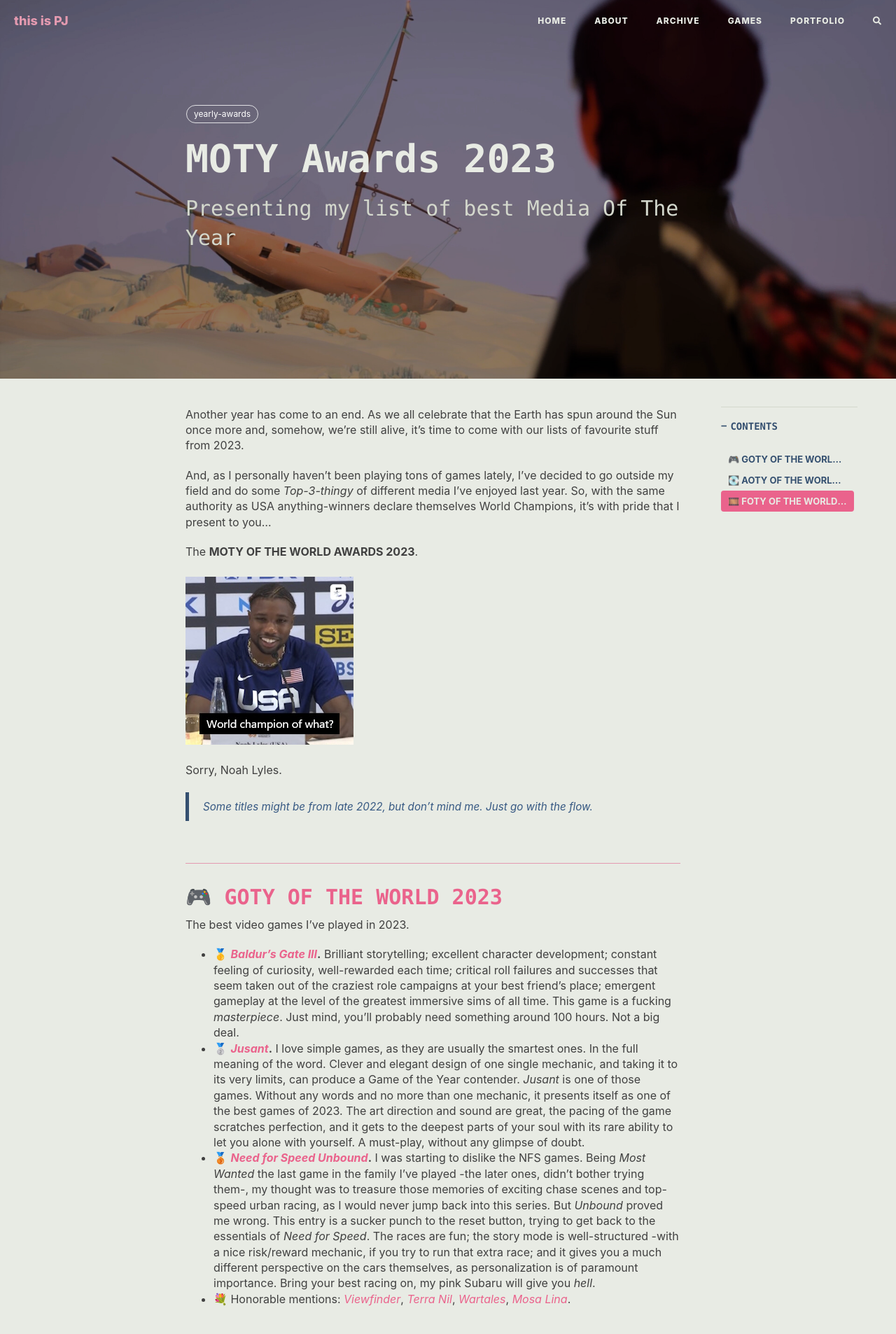
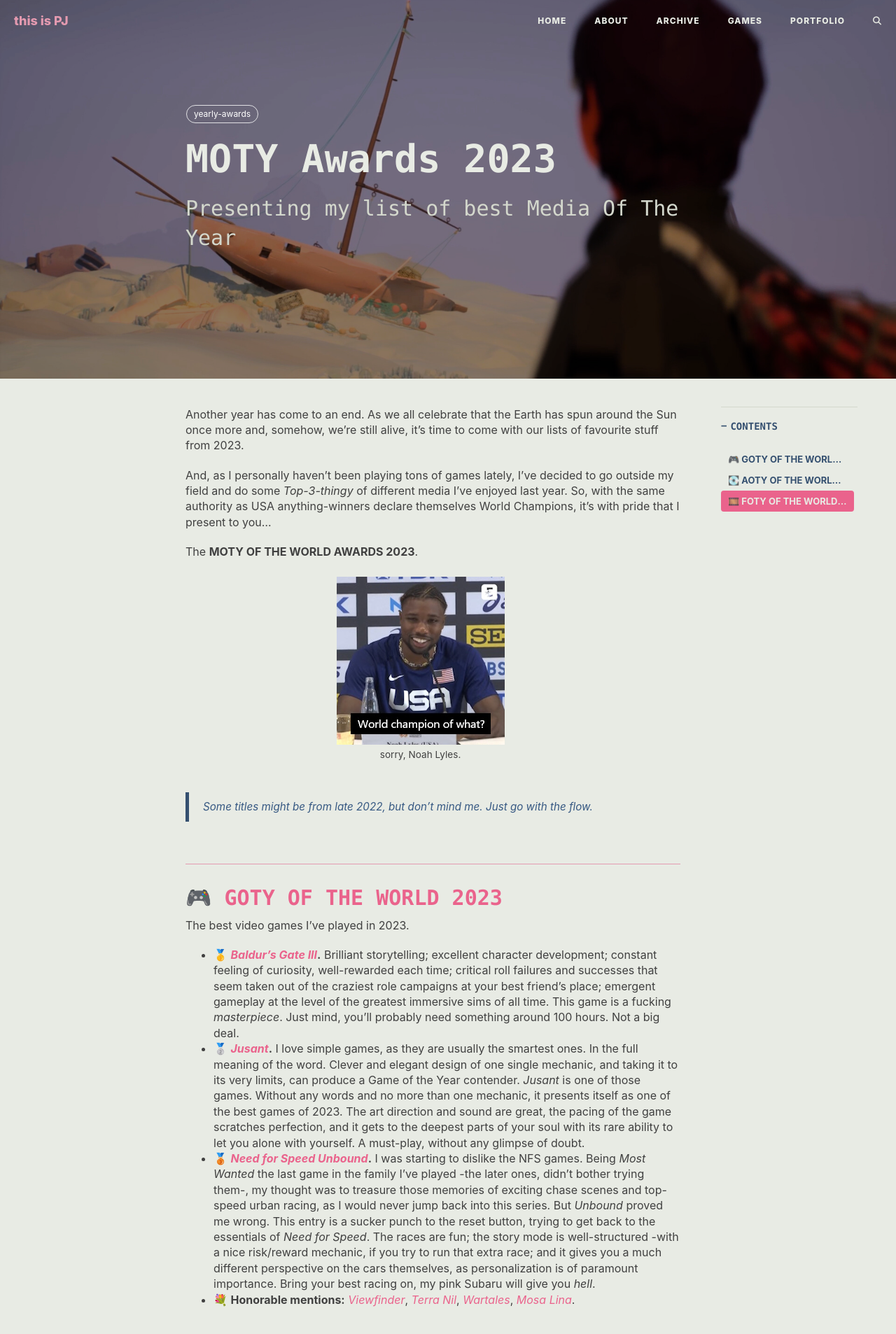
Before and after one commit to pacojq/pacojq.github.io, a Jekyll site: the page built from _posts/2024-01-12-moty-2023.md, in a window 1280 px wide. Shown: the top 1906 px of the page at 70% size. Built offline with Jekyll 4.4.1, drawn with Linux system fonts in a browser that asks for light colours; comment, search, counter and statistics services are not loaded; some of the changed text lies outside the part shown.

```diff
--- a/_config.yml
+++ b/_config.yml
@@ -33,12 +33,10 @@ collections:
 future: true
 
 # SNS settings
-github_username: pacojq
-twitter_username: _thisIsPJ
-linkedin_username:  paco-juan-6589ba14b
-mastodon_username: https://mastodon.gamedev.place/@thapj
-
 social_links:
+  - label: "Bluesky"
+    icon: "fab fa-fw fa-bluesky"
+    url: "https://bsky.app/profile/pacoj.bsky.social"
   - label: "Twitter"
     icon: "fab fa-fw fa-twitter-square"
     url: "https://twitter.com/_thisIsPJ"
--- a/_includes/head.html
+++ b/_includes/head.html
@@ -44,7 +44,7 @@
 
     <!-- Custom CSS -->
     <link rel="stylesheet" href="{{ ' /css/hux-blog.css' | prepend: site.baseurl }}">
-    <link href="https://cdnjs.cloudflare.com/ajax/libs/font-awesome/5.15.4/css/all.min.css" rel="stylesheet"
+    <link href="https://cdnjs.cloudflare.com/ajax/libs/font-awesome/6.5.2/css/all.min.css" rel="stylesheet"
         type="text/css">
     <!-- <script src="https://kit.fontawesome.com/4eee35f757.js"></script> -->
 
--- a/_includes/post-image.html
+++ b/_includes/post-image.html
@@ -1,9 +1,14 @@
 
 {% assign _src = include.src %}
+{% assign _alt = include.alt %}
 {% assign _description = include.description %}
 <div class="post-container" style="height:auto;">
   <!--<div class="visible-md visible-lg">-->
+    {% if _alt %}
+    <img src="{{ _src }}" alt="{{ _alt }}"/>
+    {% else %}
     <img src="{{ _src }}"/>
+    {% endif %}
     {% if _description %}
     <small class="img-hint">{{ _description }}</small>
     {% endif %}
--- a/_includes/sns-links.html
+++ b/_includes/sns-links.html
@@ -18,44 +18,16 @@
     </a>
   </li>
   {% endif %}
-  {% if site.twitter_username %}
+
+  {% for social_link in site.social_links %}
   <li>
-    <a href="https://twitter.com/{{ site.twitter_username }}">
+    <a target="_blank" href="{{ social_link.url }}">
       <span class="fa-stack fa-lg">
         <i class="fa fa-circle fa-stack-2x"></i>
-        <i class="fab fa-fw fa-twitter fa-stack-1x fa-inverse"></i>
+        <i class="{{ social_link.icon }} fa-stack-1x fa-inverse"></i>
       </span>
     </a>
   </li>
-  {% endif %}
-  {% if site.github_username %}
-  <li>
-    <a target="_blank" href="https://github.com/{{ site.github_username }}">
-      <span class="fa-stack fa-lg">
-        <i class="fa fa-circle fa-stack-2x"></i>
-        <i class="fab fa-fw fa-github fa-stack-1x fa-inverse"></i>
-      </span>
-    </a>
-  </li>
-  {% endif %}
-  {% if site.linkedin_username %}
-  <li>
-    <a target="_blank" href="https://www.linkedin.com/in/{{ site.linkedin_username }}">
-      <span class="fa-stack fa-lg">
-        <i class="fa fa-circle fa-stack-2x"></i>
-        <i class="fab fa-fw fa-linkedin fa-stack-1x fa-inverse"></i>
-      </span>
-    </a>
-  </li>
-  {% endif %}
-  {% if site.mastodon_username %}
-  <li>
-    <a target="_blank" href="{{ site.mastodon_username }}">
-      <span class="fa-stack fa-lg">
-        <i class="fa fa-circle fa-stack-2x"></i>
-        <i class="fab fa-fw fa-mastodon fa-stack-1x fa-inverse"></i>
-      </span>
-    </a>
-  </li>
-  {% endif %}
+  {% endfor %}
+
 </ul>
--- a/_posts/2024-01-12-moty-2023.md
+++ b/_posts/2024-01-12-moty-2023.md
@@ -5,7 +5,7 @@ subtitle: "Presenting my list of best Media Of The Year"
 permalink: /yearly-awards/2023
 post_type: "post"
 
-header-img: "img/posts/2024-01-12-moty-2023/jusant.jpg"
+header-img: "img/posts/yearly-awards/2023/jusant.jpg"
 header-mask: 0.45
 
 categories:
@@ -20,10 +20,7 @@ And, as I personally haven't been playing tons of games lately, I've decided to
 
 The **MOTY OF THE WORLD AWARDS 2023**.
 
-<figure style="width: 240px" class="align-center">
-  <a><img src="/img/posts/2024-01-12-moty-2023/noah-lyles.jpg" alt="USA athlete Noah Lyles, complaining of USA National Champions claiming to be World Champions too."></a>
-  <figcaption>Sorry, Noah Lyles.</figcaption>
-</figure>
+{% include post-image.html src="/img/posts/yearly-awards/2023/noah-lyles.jpg" alt="USA athlete Noah Lyles, complaining of USA National Champions claiming to be World Champions too." description="sorry, Noah Lyles." %}
 
 > Some titles might be from late 2022, but don't mind me. Just go with the flow.
 
@@ -35,7 +32,9 @@ The best video games I've played in 2023.
 - 🥇 **[_Baldur's Gate III_](https://store.steampowered.com/app/1086940/Baldurs_Gate_3/).** Brilliant storytelling; excellent character development; constant feeling of curiosity, well-rewarded each time; critical roll failures and successes that seem taken out of the craziest role campaigns at your best friend's place; emergent gameplay at the level of the greatest immersive sims of all time. This game is a fucking _masterpiece_. Just mind, you'll probably need something around 100 hours. Not a big deal.
 - 🥈 **[_Jusant_](https://store.steampowered.com/app/1977170/Jusant/).** I love simple games, as they are usually the smartest ones. In the full meaning of the word. Clever and elegant design of one single mechanic, and taking it to its very limits, can produce a Game of the Year contender. _Jusant_ is one of those games. Without any words and no more than one mechanic, it presents itself as one of the best games of 2023. The art direction and sound are great, the pacing of the game scratches perfection, and it gets to the deepest parts of your soul with its rare ability to let you alone with yourself. A must-play, without any glimpse of doubt.
 - 🥉 **[_Need for Speed Unbound_](https://store.steampowered.com/app/1846380/Need_for_Speed_Unbound/).** I was starting to dislike the NFS games. Being _Most Wanted_ the last game in the family I've played -the later ones, didn't bother trying them-, my thought was to treasure those memories of exciting chase scenes and top-speed urban racing, as I would never jump back into this series. But _Unbound_ proved me wrong. This entry is a sucker punch to the reset button, trying to get back to the essentials of _Need for Speed_. The races are fun; the story mode is well-structured -with a nice risk/reward mechanic, if you try to run that extra race; and it gives you a much different perspective on the cars themselves, as personalization is of paramount importance. Bring your best racing on, my pink Subaru will give you _hell_.
-- 💐 Honorable mentions: [_Viewfinder_](https://store.steampowered.com/app/1382070/Viewfinder/), [_Terra Nil_](https://store.steampowered.com/app/1593030/Terra_Nil/), [_Wartales_](https://store.steampowered.com/app/1527950/Wartales/), [_Mosa Lina_](https://store.steampowered.com/app/2477090/Mosa_Lina/).
+- 💐 **Honorable mentions:** [_Viewfinder_](https://store.steampowered.com/app/1382070/Viewfinder/), [_Terra Nil_](https://store.steampowered.com/app/1593030/Terra_Nil/), [_Wartales_](https://store.steampowered.com/app/1527950/Wartales/), [_Mosa Lina_](https://store.steampowered.com/app/2477090/Mosa_Lina/).
+
+{% include post-image.html src="/img/posts/yearly-awards/2023/nfs.jpg" description="me, with my pink Subaru, enjoying my time in <i>Need for Speed Unbound</i>." %}
 
 
 ## 💽 AOTY OF THE WORLD 2023
@@ -45,7 +44,7 @@ The best music albums I've listened to in 2023.
 - 🥇 **Lil Yatchy - [_Let's Start Here_](https://open.spotify.com/album/6Per97deaWqrJlKQNX8RGK).** Well. Where the hell did this come from? When _Let's Start Here_ dropped, I was bored as hell, waiting for a delayed flight at the Brussels airport. One of my best buddies messaged me: "Lil Yatchy has released an album. And whatever you expect, it's not". Oh boy, if that's right. Lil Yatchy has presented something completely different from any music he's done before, and with a more than impressive level of quality. It's an album that needs to be listened from start to end, and has no skips at all: after you press play on this psychedelic rock/soul mix, trust me, you will not be able to hit the stop button. Favourite song: _sAy sOMETHINg_.
 - 🥈 **Post Malone - [_AUSTIN_](https://open.spotify.com/album/6r1lh7fHMB499vGKtIyJLy).** _Hollywood's Bleeding_ changed the way I enjoy music, and _Twelve Carat Toothache_ profoundly disappointed me. Fortunately, Posty has jumped back to the top-class-banger level with his latest release. The album is the one with most variety, and has Post Malone singing _a lot_. Personal lyrics that make you feel he's just having a chat with you: reflecting, complaining, celebrating, or simply _talking_ about whatever happened today. Incredible work with an indie feel coming from a gosh-darn rockstar. Favourite song: _Enough is Enough_.
 - 🥉 **Caroline Polachek - [_Desire, I Want to Turn Into You_](https://open.spotify.com/album/22PkV1Le9P3X4RY4xtmK0q).** I discovered this album with a video of a YouTube channel I love, called [_turning the tables_](https://www.youtube.com/@turningthetables). Right after listening to the first song, I knew it was gonna hit hard. From head to tails, every single title in the album has exceptional production quality. Caroline effortlessly -or at least that's what she makes it look like-, brings it home in every song with his vocals, and the whole work embraces you in an almost _tangible_ way, with its unique aesthetic and atmosphere. Easily the album with most personality I've listened to in the whole year. Favourite song: _Sunset_.
-- 💐 **Honorable mentions:** Cruz Cafuné - [_Me Muevo con Dios_](https://open.spotify.com/album/7yvmtCjHcBe9DqIVl7AwQT). Al·lèrgiques al pol·len - [_Cants, crits, baralles_](https://open.spotify.com/album/3mvSeMnrhY4IOpP5aUi8G6). Aminé & KAYTRANDA - [_KAYTRAMINÉ_](https://open.spotify.com/album/1plAqF2W8hwAhcpBAfGNsW).
+- 💐 **Honorable mentions:** Cruz Cafuné - [_Me Muevo con Dios_](https://open.spotify.com/album/7yvmtCjHcBe9DqIVl7AwQT), Al·lèrgiques al pol·len - [_Cants, crits, baralles_](https://open.spotify.com/album/3mvSeMnrhY4IOpP5aUi8G6), Aminé & KAYTRANDA - [_KAYTRAMINÉ_](https://open.spotify.com/album/1plAqF2W8hwAhcpBAfGNsW).
 
 
 ## 🎞️ FOTY OF THE WORLD 2023
@@ -55,4 +54,6 @@ The best films and series I've watched in 2023.
 - 🥇 **[_The Bear_](https://www.justwatch.com/us/tv-show/the-bear) (season 2).** A brilliant show written around one of my favourite topics: _pressure_. Self-imposed; coming from the outside; shared among colleagues. Pressure is able to take you and squeeze every last drop of the greatest creative quality you ever imagined your body might hide. But it can also fucking destroy your life. So watch this masterpiece and see how people use pressure to cook omelettes and stuff.
 - 🥈 **[_Asteroid City_](https://www.justwatch.com/us/movie/asteroid-city).** There exist few things better than Wes Anderson being _extra_ self-aware, and _Asteroid City_ is a product of that. In this film, as always, he's counting with an outstanding cast, who visibly enjoy playing every second of their roles. The visual language and pace is an improvement from _The French Dispatch_. The dialogues are great and some of the silly jokes made me laugh so hard you could hear me from outside the cinema -to the guy that was seating in front of me: I'm sorry. Sort of.
 - 🥉 **[_The Last of Us_](https://www.justwatch.com/us/tv-show/the-last-of-us).** I mean, what can I say? I love these characters. I love _The Last of Us_. It's one of the main reasons why I make video games, so this show needed to be on the list. Besides that, kudos to the whole team in this series, as they've flawlessly adapted the game to a brand-new format. They have changed things with great care and respect, and they deserve all the good stuff that might come out of this tremendous job.
-- 💐 **Honorable mentions:** [_The Menu_](https://www.justwatch.com/us/movie/the-menu-2022). [_Invincible_](https://www.justwatch.com/us/tv-show/invincible) (season 2). [_AIR_](https://www.justwatch.com/us/movie/air-2023). [_Oppenheimer_](https://www.justwatch.com/us/movie/oppenheimer).
+- 💐 **Honorable mentions:** [_The Menu_](https://www.justwatch.com/us/movie/the-menu-2022), [_Invincible_](https://www.justwatch.com/us/tv-show/invincible) (season 2), [_AIR_](https://www.justwatch.com/us/movie/air-2023), [_Oppenheimer_](https://www.justwatch.com/us/movie/oppenheimer).
+
+{% include post-image.html src="/img/posts/yearly-awards/2023/the-bear-forks.jpg" description="<i>The Bear</i>'s season two, <i>Forks</i>, sits definitely among my favourite episodes of any series ever made." %}
```
Also changed, not shown: _includes/about.md (+3 -1 lines), img/misc/engine-programmer.jpg (added), img/posts/yearly-awards/2023/jusant.jpg (renamed from img/posts/2024-01-12-moty-2023/jusant.jpg), img/posts/yearly-awards/2023/nfs.jpg (added), img/posts/yearly-awards/2023/noah-lyles.jpg (renamed from img/posts/2024-01-12-moty-2023/noah-lyles.jpg), img/posts/yearly-awards/2023/the-bear-forks.jpg (added), img/posts/yearly-awards/2024/perfect-days.jpg (added).
